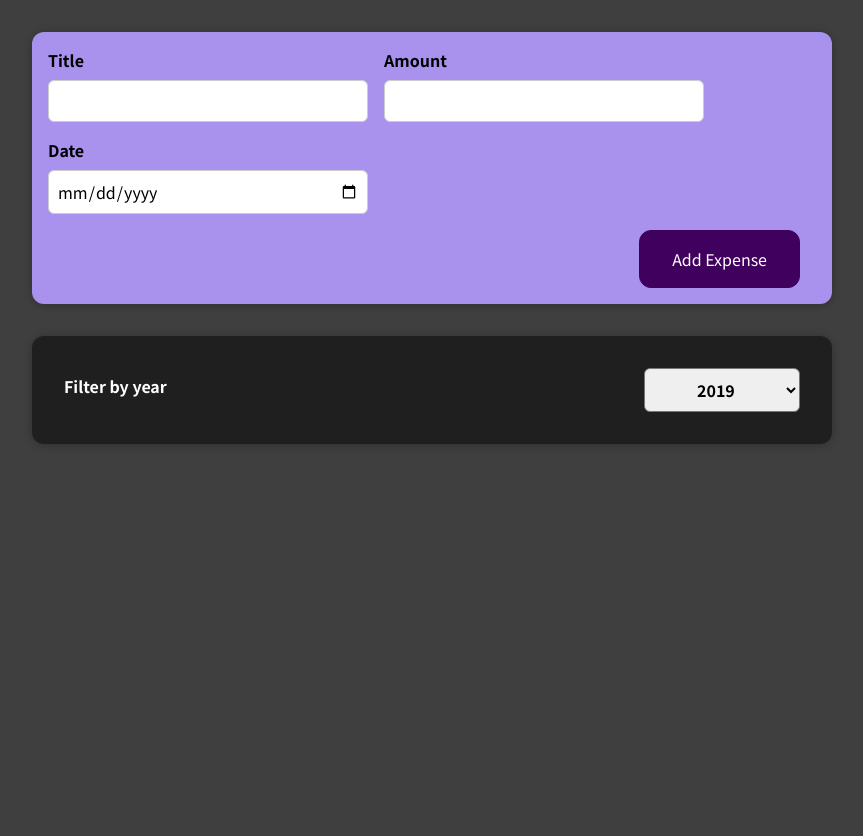
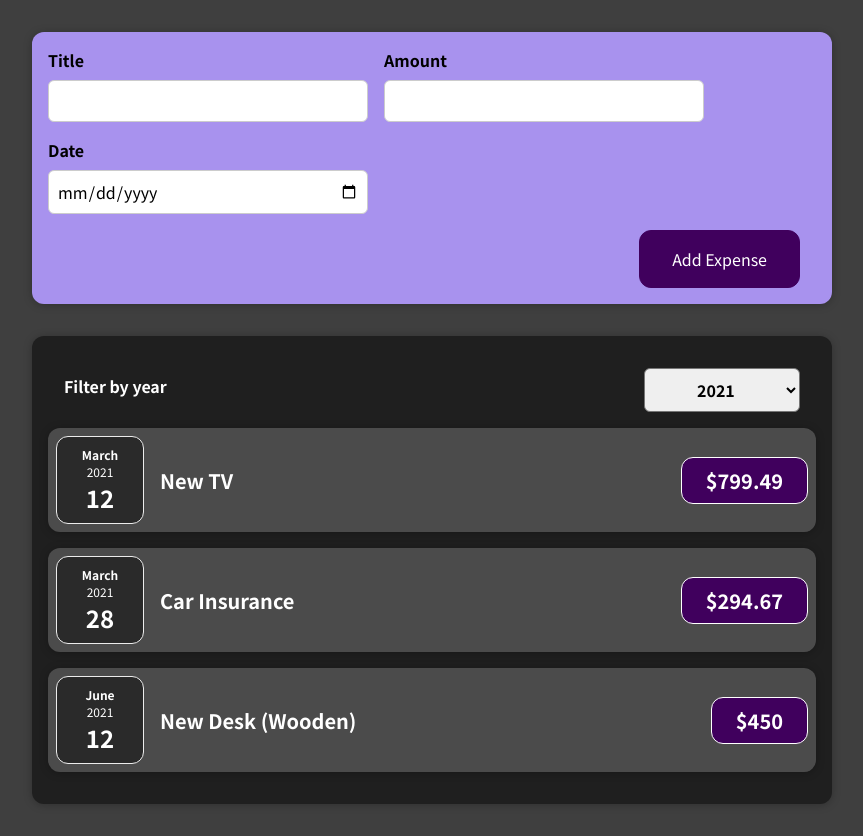
Before and after one commit to azamatyudaev/react-complete-guide, a React (Create React App) app: page / in a window 1280 px wide. Shown: the whole page, without its empty margins (208-1071 px from the left). Before the commit the page ends 800 px from the top, so only its background shows below. Built offline with nearby package versions, Linux system fonts and the light colour scheme.

Commit message:
Lesson 27 Outputting conditional content

```diff
--- a/src/components/Expenses/Expenses.jsx
+++ b/src/components/Expenses/Expenses.jsx
@@ -5,15 +5,28 @@ import ExpensesFilter from '../ExpensesFilter'
 import { useState } from 'react'
 
 const Expenses = ({ expenses }) => {
-  const [filteredYear, setFilteredYear] = useState('2019')
+  const [filteredYear, setFilteredYear] = useState('2021')
 
   const filterChangeHandler = (selectedYear) => {
     setFilteredYear(selectedYear)
   }
 
-  const filteredExpenses = expenses.filter(expense => {
+  const filteredExpenses = expenses.filter((expense) => {
     return expense.date.getFullYear().toString() === filteredYear
   })
+
+  let expensesContent = <p>No expenses found!</p>
+
+  if (filteredExpenses.length > 0) {
+    expensesContent = filteredExpenses.map((expense) => (
+      <ExpensesItem
+        key={expense.id}
+        title={expense.title}
+        amount={expense.amount}
+        date={expense.date}
+      />
+    ))
+  }
 
   return (
     <>
@@ -23,14 +36,31 @@ const Expenses = ({ expenses }) => {
           selected={filteredYear}
         />
 
-        {filteredExpenses.map((expense) => (
-          <ExpensesItem
-            key={expense.id}
-            title={expense.title}
-            amount={expense.amount}
-            date={expense.date}
-          />
-        ))}
+        {/*{filteredExpenses.length === 0 ? (*/}
+        {/*  <p>No expenses found!</p>*/}
+        {/*) : (*/}
+        {/*  filteredExpenses.map((expense) => (*/}
+        {/*    <ExpensesItem*/}
+        {/*      key={expense.id}*/}
+        {/*      title={expense.title}*/}
+        {/*      amount={expense.amount}*/}
+        {/*      date={expense.date}*/}
+        {/*    />*/}
+        {/*  ))*/}
+        {/*)}*/}
+
+        {/*{filteredExpenses.length === 0 && <p>No expenses found!</p>}*/}
+        {/*{filteredExpenses.length > 0 &&*/}
+        {/*  filteredExpenses.map((expense) => (*/}
+        {/*    <ExpensesItem*/}
+        {/*      key={expense.id}*/}
+        {/*      title={expense.title}*/}
+        {/*      amount={expense.amount}*/}
+        {/*      date={expense.date}*/}
+        {/*    />*/}
+        {/*  ))}*/}
+
+        {expensesContent}
       </Card>
     </>
   )
```
